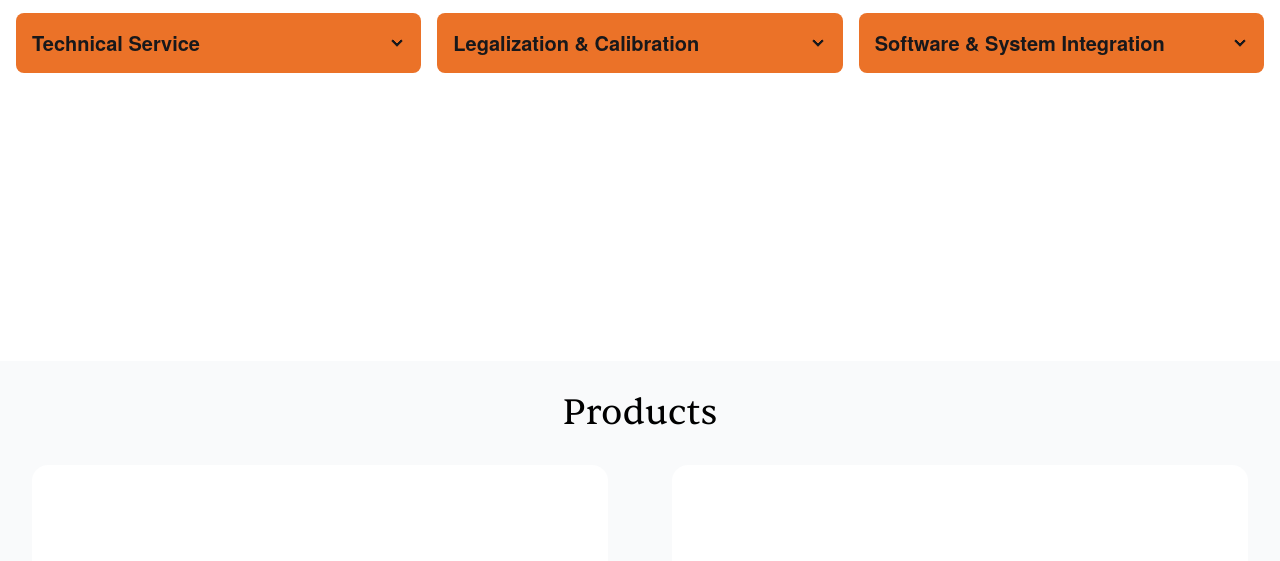
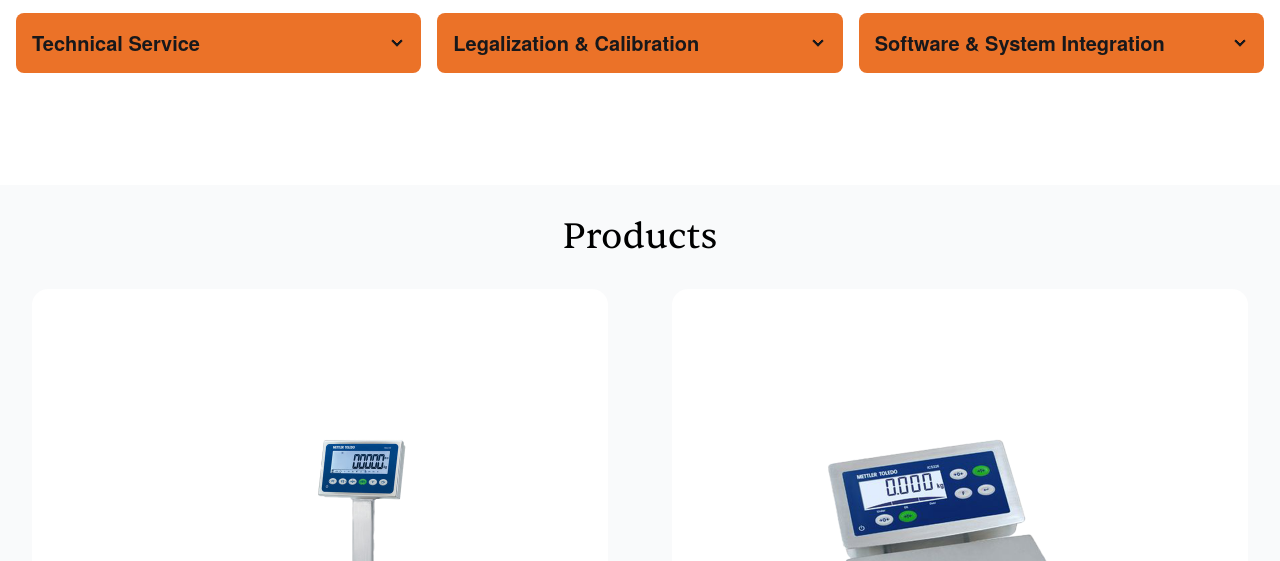
Before and after one commit to dionwsaja/fusion-test-1, a website: page index.html in a window 1280 px wide. Shown: the part 545-1106 px from the top of the page. Drawn offline with nearby package versions, Linux system fonts and the light colour scheme; a web font is replaced by a local one.

Commit message:
commit lagiii

```diff
--- a/index.html
+++ b/index.html
@@ -137,7 +137,7 @@
     <!-- Hero section ends -->
 
     <!-- Service Section Starts -->
-    <section class="pb-64">
+    <section class="pb-20">
       <div class="max-w-7xl mx-auto px-4 pb-8">
         <div class="py-8">
           <h1 class="text-center text-2xl md:text-4xl text-black">Services</h1>
```
Also changed, not shown: src/css/output.css.
